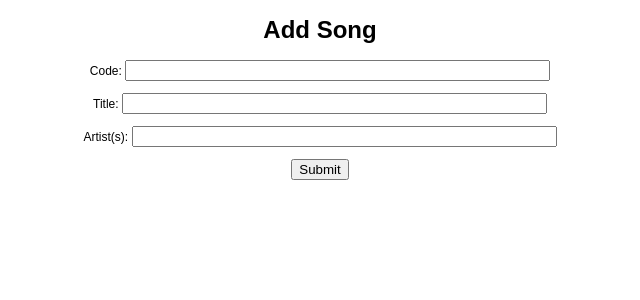
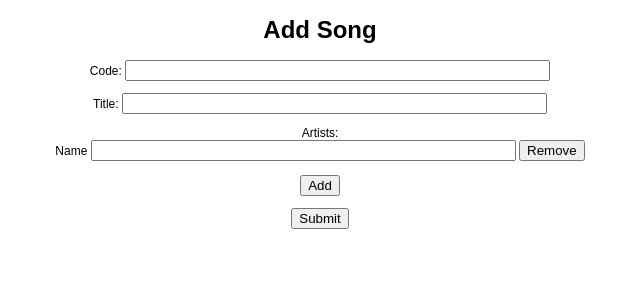
Before and after one commit to cpadiernos/karaokenight, a Flask app: page /songs/new/ in a window 1280 px wide. Shown: the part 42-342 px from the top of the page, without its empty margins (320-960 px from the left). Run offline with Flask 2, Linux system fonts and the light colour scheme.

Commit message:
Create dynamic form to add and remove artists to song

```diff
--- a/app/forms.py
+++ b/app/forms.py
@@ -1,12 +1,15 @@
 from flask_wtf import FlaskForm
-from wtforms import StringField, SubmitField
+from wtforms import Form, FormField, StringField, SubmitField, FieldList
 from wtforms.validators import DataRequired, ValidationError
 from app.models import Artist, Song
+
+class ArtistForm(Form):
+    name = StringField('Name', validators=[DataRequired()])
 
 class SongForm(FlaskForm):
     code = StringField('Code',validators=[DataRequired()])
     title = StringField('Title', validators=[DataRequired()])
-    artists = StringField('Artist(s)', validators=[DataRequired()])
+    artists = FieldList(FormField(ArtistForm), min_entries=1)
     submit = SubmitField('Submit')
 
     def validate_code(self, code):
--- a/app/routes.py
+++ b/app/routes.py
@@ -15,9 +15,8 @@ def add_song():
     form = SongForm()
     if form.validate_on_submit():
         song = Song(code=form.code.data, title=form.title.data)
-        artist_list = form.artists.data.split(',')
-        artists = [artist.strip() for artist in artist_list]
-        for name in artists:
+        names = [artist['name']for artist in form.artists.data]
+        for name in names:
             artist = Artist.query.filter_by(name=name).first()
             if artist:
                 song.artists.append(artist)
--- a/app/templates/song_form.html
+++ b/app/templates/song_form.html
@@ -18,15 +18,69 @@
       <span style="color: red;">{{ error }}</span>
       {% endfor %}
     </p>
-    <p>
-      {{ form.artists.label }}:
-      {{ form.artists(size=50) }} <br/>
-      {% for error in form.artists.errors %}
+    {{ form.artists.label }}: <br/>
+    {% for subform in form.artists %}
+    <div id="artist-{{ loop.index0 }}-form" class="subform" data-index="{{ loop.index0 }}">
+      {{ subform.form.name.label }}
+      {{ subform.form.name(size=50) }}
+      <button id="delete-button-{{ loop.index0 }}" type="button" onClick="removeArtist(this.id)">Remove</button>
+      <br/>
+      {% for error in subform.form.name.errors %}
       <span style="color: red;">{{ error }}</span>
       {% endfor %}
-    </p>
+      <br/>
+    </div>
+    {% endfor %}
+    <button id="add-button" type="button" onClick="addArtist()">Add</button>
     <p>
       {{ form.submit() }}
     </p>
   </form>
+  <script>
+  var subform = document.getElementsByClassName('subform')[0];
+
+  function addArtist() {
+    var addButton = document.getElementById('add-button');
+
+    var form = document.getElementsByTagName('form');
+
+    var prevElement = addButton.previousElementSibling;
+
+    if (prevElement.tagName == 'BR') {
+      var artist = subform;
+      artist.getElementsByTagName('input')[0].value = '';
+
+    } else {
+      var artist = addButton.previousElementSibling.cloneNode(true);
+      var index = artist.getAttribute('data-index');
+      var newIndex = parseInt(index,10) + 1;
+      var newId = artist.getAttribute('id').replace(index, newIndex);
+      artist.setAttribute('id', newId);
+      artist.setAttribute('data-index', newIndex);
+
+      var label = artist.getElementsByTagName('label')[0];
+      var newName = label.getAttribute('for').replace(index, newIndex);
+      label.setAttribute('for', newName);
+
+      var input = artist.getElementsByTagName('input')[0];
+      input.setAttribute('id', newName);
+      input.setAttribute('name', newName);
+      input.value = '';
+
+      var button = artist.getElementsByTagName('button')[0];
+      var newButtonId = button.getAttribute('id').replace(index, newIndex)
+      button.setAttribute('id', newButtonId)
+    }
+
+    form[0].insertBefore(artist, addButton);
+  }
+
+  function removeArtist(id) {
+    var deleteButton = document.getElementById(id);
+    var artist = deleteButton.parentElement
+    var form = artist.parentElement
+    form.removeChild(artist)
+  }
+
+  </script>
 {% endblock %}
```
